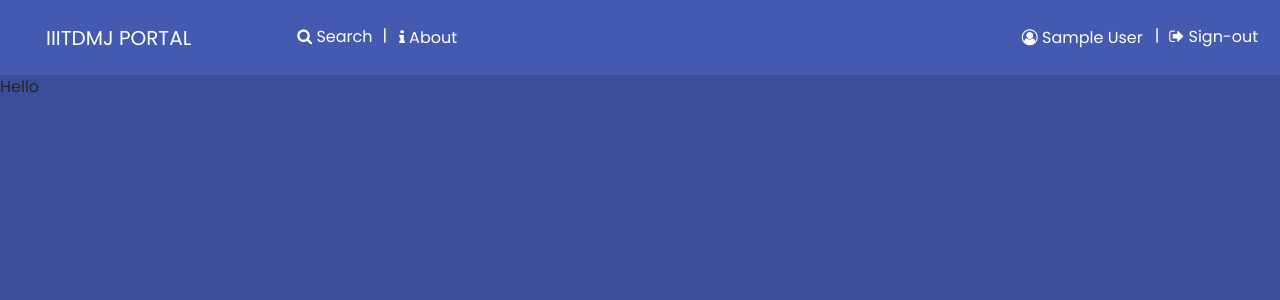
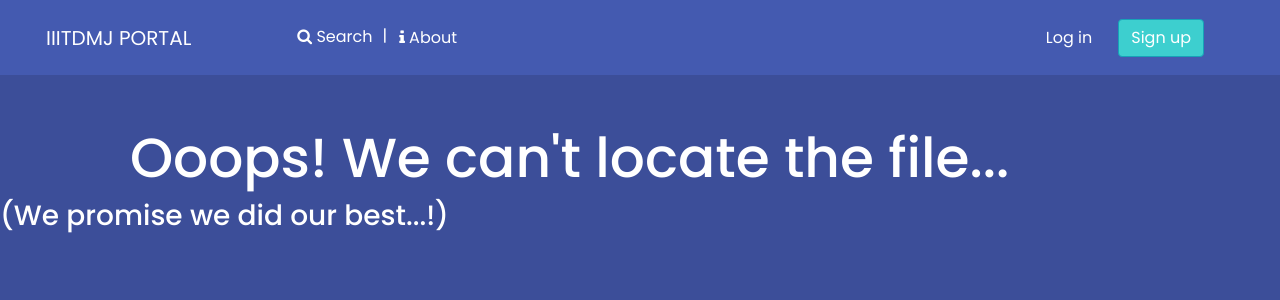
Before and after one commit to BitByte-TPC/resource_website, a React (Create React App) app in the folder frontend/: page /not-found in a window 1280 px wide. Shown: the top 300 px of the page. Built offline with nearby package versions, Linux system fonts and the light colour scheme; sample sign-in values are in the browser's storage.

Commit message:
Replaced Classes with functional components

```diff
--- a/frontend/src/App.jsx
+++ b/frontend/src/App.jsx
@@ -1,4 +1,4 @@
-import React, { Component } from "react";
+import React, {useState } from "react";
 import NavBar from "./commponents/navBar";
 import { Route, Redirect, Switch } from "react-router-dom";
 import Home from "./commponents/home";
@@ -11,76 +11,155 @@ import jwtDecode from "jwt-decode";
 import "react-toastify/dist/ReactToastify.css";
 import "./App.css";
 
-class App extends Component {
-  state = {
-    isModalOpen: false,
-    isModalOpen2: false,
-  };
+// class App extends Component {
+//   state = {
+//     isModalOpen: false,
+//     isModalOpen2: false,
+//   };
 
-  componentDidMount() {
-    try {
-      const jwt = localStorage.getItem("token");
-      const user = jwtDecode(jwt);
-      this.setState({ user });
-    } catch (ex) {}
-  }
+//   componentDidMount() {
+//     try {
+//       const jwt = localStorage.getItem("token");
+//       const user = jwtDecode(jwt);
+//       this.setState({ user });
+//     } catch (ex) {}
+//   }
 
-  handleLogin = async (data) => {
+//   handleLogin = async (data) => {
+//     //server side part using axios
+//     if (this.state.isModalOpen) {
+//       try {
+//         const { data: jwt } = await login(data);
+//         localStorage.setItem("token", jwt);
+//         const user = jwtDecode(jwt);
+//         this.setState({ isModalOpen: !this.state.isModalOpen, user });
+//       } catch (ex) {
+//         toast.error(ex.data);
+//       }
+//     } else this.setState({ isModalOpen: !this.state.isModalOpen });
+//   };
+
+//   handleRegister = async (data) => {
+//     //server side part using axios
+//     if (this.state.isModalOpen2) {
+//       try {
+//         const response = await userService.register(data);
+//         localStorage.setItem("token", response.headers["x-auth-token"]);
+//         const user = jwtDecode(response.headers["x-auth-token"]);
+//         this.setState({ isModalOpen2: !this.state.isModalOpen2, user });
+//       } catch (ex) {
+//         toast.error(ex.data);
+//       }
+//     } else {
+//       this.setState({ isModalOpen2: !this.state.isModalOpen2 });
+//     }
+//   };
+
+//   handleLogOut = () => {
+//     localStorage.removeItem("token");
+//     this.setState({ user: null });
+//   };
+
+//   handleClose = () => {
+//     this.setState({ isModalOpen: !this.state.isModalOpen });
+//   };
+
+//   handleClose2 = () => {
+//     this.setState({ isModalOpen2: !this.state.isModalOpen2 });
+//   };
+
+//   render() {
+//     return (
+//       <React.Fragment>
+//         <ToastContainer />
+//         <NavBar
+//           user={this.state.user}
+//           onLogin={this.handleLogin}
+//           onRegister={this.handleRegister}
+//           isModal={this.state.isModalOpen}
+//           isModal2={this.state.isModalOpen2}
+//           onClose={this.handleClose}
+//           onClose2={this.handleClose2}
+//           onLogOut={this.handleLogOut}
+//         />
+//         <Switch>
+//           <Route path="/home" component={Home} />
+//           <Route path="/login" component={Login} />
+//           <Route path="/not-found" component={NotFound} />
+//           <Redirect from="/" to="/Home" />
+//           <Redirect to="/not-found" />
+//         </Switch>
+//       </React.Fragment>
+//     );
+//   }
+// }
+
+function App(){
+  const [isModalOpen, setIsModalOpen] = useState(false)
+  const [isModalOpen2, setIsModalOpen2] = useState(false)
+  const [user, setUser] = useState(null)
+
+  const handleLogin = async (data) => {
     //server side part using axios
-    if (this.state.isModalOpen) {
+    if ({isModalOpen}) {
       try {
         const { data: jwt } = await login(data);
         localStorage.setItem("token", jwt);
         const user = jwtDecode(jwt);
-        this.setState({ isModalOpen: !this.state.isModalOpen, user });
-      } catch (ex) {
+        setIsModalOpen(!isModalOpen);
+        setUser(user);
+      }
+      catch (ex) {
         toast.error(ex.data);
       }
-    } else this.setState({ isModalOpen: !this.state.isModalOpen });
-  };
+    }
+    else setIsModalOpen(!isModalOpen);
+  }
 
-  handleRegister = async (data) => {
+  const handleRegister = async (data) => {
     //server side part using axios
-    if (this.state.isModalOpen2) {
+    if ({isModalOpen2}) {
       try {
         const response = await userService.register(data);
         localStorage.setItem("token", response.headers["x-auth-token"]);
         const user = jwtDecode(response.headers["x-auth-token"]);
-        this.setState({ isModalOpen2: !this.state.isModalOpen2, user });
-      } catch (ex) {
+        setIsModalOpen2(!isModalOpen2);
+        setUser(user);
+      }
+      catch (ex) {
         toast.error(ex.data);
       }
-    } else {
-      this.setState({ isModalOpen2: !this.state.isModalOpen2 });
+    }
+    else {
+      setIsModalOpen2(!isModalOpen2);
     }
   };
 
-  handleLogOut = () => {
+  const handleLogOut = () => {
     localStorage.removeItem("token");
-    this.setState({ user: null });
+    setUser(null);
   };
 
-  handleClose = () => {
-    this.setState({ isModalOpen: !this.state.isModalOpen });
+  const handleClose = () => {
+    setIsModalOpen(!isModalOpen);
   };
 
-  handleClose2 = () => {
-    this.setState({ isModalOpen2: !this.state.isModalOpen2 });
+  const handleClose2 = () => {
+    setIsModalOpen2(!isModalOpen2);
   };
 
-  render() {
-    return (
+  return (
       <React.Fragment>
         <ToastContainer />
         <NavBar
-          user={this.state.user}
-          onLogin={this.handleLogin}
-          onRegister={this.handleRegister}
-          isModal={this.state.isModalOpen}
-          isModal2={this.state.isModalOpen2}
-          onClose={this.handleClose}
-          onClose2={this.handleClose2}
-          onLogOut={this.handleLogOut}
+          user={user}
+          onLogin={handleLogin}
+          onRegister={handleRegister}
+          isModal={isModalOpen}
+          isModal2={isModalOpen2}
+          onClose={handleClose}
+          onClose2={handleClose2}
+          onLogOut={handleLogOut}
         />
         <Switch>
           <Route path="/home" component={Home} />
@@ -91,7 +170,7 @@ class App extends Component {
         </Switch>
       </React.Fragment>
     );
-  }
+
 }
 
 export default App;
--- a/frontend/src/commponents/NotFound.jsx
+++ b/frontend/src/commponents/NotFound.jsx
@@ -1,9 +1,18 @@
-import React, { Component } from "react";
-class NotFound extends Component {
-  state = {};
-  render() {
-    return <div>Hello</div>;
-  }
+import React from "react";
+// class NotFound extends Component {
+//   state = {};
+//   render() {
+//     return <div>Hello</div>;
+//   }
+// }
+
+function NotFound(){
+  return(
+      <div>
+        <h1>Ooops! We can't locate the file...</h1>
+        <h3>(We promise we did our best...!)</h3>
+      </div>
+  )
 }
 
 export default NotFound;
--- a/frontend/src/commponents/navBar.jsx
+++ b/frontend/src/commponents/navBar.jsx
@@ -1,4 +1,4 @@
-import React, { Component } from "react";
+import React from "react";
 import { Link } from "react-router-dom";
 import {
   Navbar,
@@ -12,12 +12,114 @@ import {
 import LoginForm from "./loginForm";
 import RegisterForm from "./registerForm";
 
-class NavBar extends Component {
-  state = {
-    errors: null,
-  };
+// class NavBar extends Component {
+//   state = {
+//     errors: null,
+//   };
 
-  render() {
+//   render() {
+//     return (
+//       <React.Fragment>
+//         <Navbar className="bg-li" expand>
+//           <Nav className="ml-0" navbar>
+//             <NavbarBrand className="brand" href="/home">
+//               IIITDMJ PORTAL
+//             </NavbarBrand>
+//             <NavItem>
+//               <button className="but">
+//                 <span className="fa fa-search"></span> Search
+//               </button>
+//             </NavItem>
+//             <div className="or">|</div>
+//             <NavItem>
+//               <Link className="nav-link br" to="/aboutus">
+//                 <span className="fa fa-info"></span> About
+//               </Link>
+//             </NavItem>
+//           </Nav>
+//           <Nav className="ml-auto" navbar>
+//             {!this.props.user && (
+//               <React.Fragment>
+//                 <NavItem>
+//                   <button onClick={this.props.onClose} className="but">
+//                     Log in
+//                   </button>
+//                 </NavItem>
+//                 <NavItem>
+//                   <button
+//                     onClick={this.props.onRegister}
+//                     className="btn btn-info"
+//                   >
+//                     Sign up
+//                   </button>
+//                 </NavItem>
+//               </React.Fragment>
+//             )}
+//             {this.props.user && (
+//               <React.Fragment>
+//                 <NavItem>
+//                   <Link className="nav-link br" to="/user">
+//                     <span className="fa fa-user-circle-o"></span>{" "}
+//                     {this.props.user.name}
+//                   </Link>
+//                 </NavItem>
+//                 <div className="or">|</div>
+//                 <NavItem>
+//                   <button className="but" onClick={this.props.onLogOut}>
+//                     <span className="fa fa-sign-out"></span> Sign-out
+//                   </button>
+//                 </NavItem>
+//               </React.Fragment>
+//             )}
+//           </Nav>
+//         </Navbar>
+//         {/* login part */}
+//         <Modal isOpen={this.props.isModal} toggle={this.toggleModal}>
+//           <ModalHeader toggle={this.toggleModal}>
+//             <div>
+//               Login
+//               <button
+//                 type="button"
+//                 className="close"
+//                 data-dismiss="modal"
+//                 aria-label="Close"
+//                 onClick={this.props.onClose}
+//               >
+//                 <span aria-hidden="true">&times;</span>
+//               </button>
+//             </div>
+//           </ModalHeader>
+//           <ModalBody>
+//             <LoginForm onLogin={this.props.onLogin} />
+//           </ModalBody>
+//         </Modal>
+//         {/* register part */}
+//         <Modal isOpen={this.props.isModal2} toggle={this.toggleModal2}>
+//           <ModalHeader toggle={this.toggleModal2}>
+//             <div>
+//               Register
+//               <button
+//                 type="button"
+//                 className="close"
+//                 data-dismiss="modal"
+//                 aria-label="Close"
+//                 onClick={this.props.onClose2}
+//               >
+//                 <span aria-hidden="true">&times;</span>
+//               </button>
+//             </div>
+//           </ModalHeader>
+//           <ModalBody>
+//             <RegisterForm onRegister={this.props.onRegister} />
+//           </ModalBody>
+//         </Modal>
+//       </React.Fragment>
+//     );
+//   }
+// }
+
+function NavBar(props){
+
   return (
       <React.Fragment>
         <Navbar className="bg-li" expand>
@@ -38,44 +140,65 @@ class NavBar extends Component {
             </NavItem>
           </Nav>
           <Nav className="ml-auto" navbar>
-            {!this.props.user && (
+            {/*{!props.user && (
               <React.Fragment>
                 <NavItem>
-                  <button onClick={this.props.onClose} className="but">
+                  <button onClick={props.onClose} className="but">
                     Log in
                   </button>
                 </NavItem>
                 <NavItem>
                   <button
-                    onClick={this.props.onRegister}
+                    onClick={props.onRegister}
                     className="btn btn-info"
                   >
                     Sign up
                   </button>
                 </NavItem>
               </React.Fragment>
-            )}
-            {this.props.user && (
+            )}*/}
+
+            {props.user ?
+                (
                   <React.Fragment>
                     <NavItem>
                       <Link className="nav-link br" to="/user">
                         <span className="fa fa-user-circle-o"></span>{" "}
-                    {this.props.user.name}
+                        {props.user.name}
                       </Link>
                     </NavItem>
                     <div className="or">|</div>
                     <NavItem>
-                  <button className="but" onClick={this.props.onLogOut}>
+                      <button className="but" onClick={props.onLogOut}>
                         <span className="fa fa-sign-out"></span> Sign-out
                       </button>
                     </NavItem>
                   </React.Fragment>
-            )}
+                )
+              :
+                (
+                  <React.Fragment>
+                    <NavItem>
+                      <button onClick={props.onClose} className="but">
+                        Log in
+                      </button>
+                    </NavItem>
+                    <NavItem>
+                      <button
+                        onClick={props.onRegister}
+                        className="btn btn-info"
+                      >
+                        Sign up
+                      </button>
+                    </NavItem>
+                  </React.Fragment>
+                )
+            }
           </Nav>
         </Navbar>
         {/* login part */}
-        <Modal isOpen={this.props.isModal} toggle={this.toggleModal}>
-          <ModalHeader toggle={this.toggleModal}>
+        <Modal isOpen={props.isModal} toggle={props.toggleModal}>
+          <ModalHeader toggle={props.toggleModal}>
             <div>
               Login
               <button
@@ -83,19 +206,19 @@ class NavBar extends Component {
                 className="close"
                 data-dismiss="modal"
                 aria-label="Close"
-                onClick={this.props.onClose}
+                onClick={props.onClose}
               >
                 <span aria-hidden="true">&times;</span>
               </button>
             </div>
           </ModalHeader>
           <ModalBody>
-            <LoginForm onLogin={this.props.onLogin} />
+            <LoginForm onLogin={props.onLogin} />
           </ModalBody>
         </Modal>
         {/* register part */}
-        <Modal isOpen={this.props.isModal2} toggle={this.toggleModal2}>
-          <ModalHeader toggle={this.toggleModal2}>
+        <Modal isOpen={props.isModal2} toggle={props.toggleModal2}>
+          <ModalHeader toggle={props.toggleModal2}>
             <div>
               Register
               <button
@@ -103,19 +226,18 @@ class NavBar extends Component {
                 className="close"
                 data-dismiss="modal"
                 aria-label="Close"
-                onClick={this.props.onClose2}
+                onClick={props.onClose2}
               >
                 <span aria-hidden="true">&times;</span>
               </button>
             </div>
           </ModalHeader>
           <ModalBody>
-            <RegisterForm onRegister={this.props.onRegister} />
+            <RegisterForm onRegister={props.onRegister} />
           </ModalBody>
         </Modal>
       </React.Fragment>
-    );
-  }
+    )
 }
 
 export default NavBar;
```
Also changed, not shown: frontend/src/commponents/semester.jsx (+40 -18 lines). Lines whose indentation alone changed are shown as unchanged.
